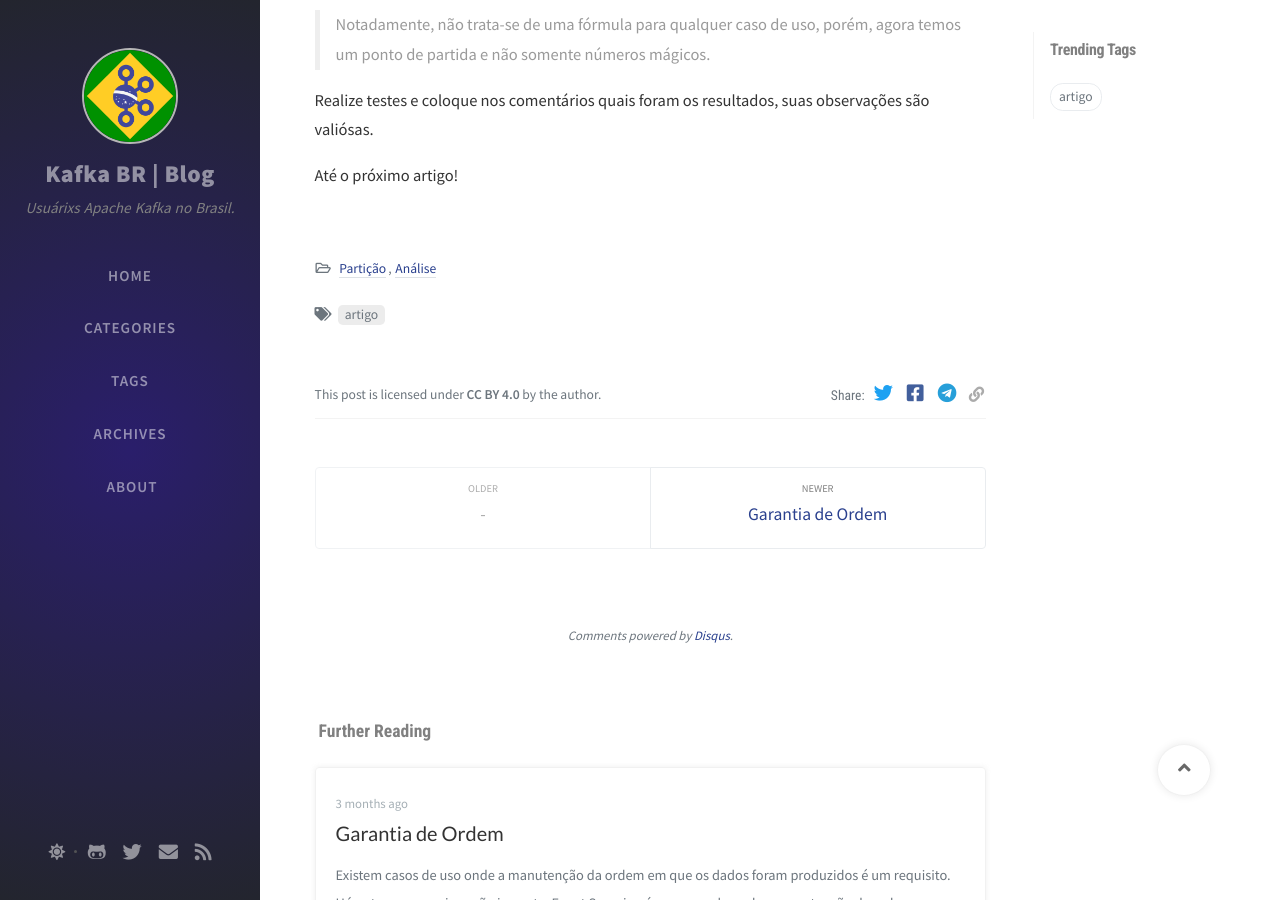
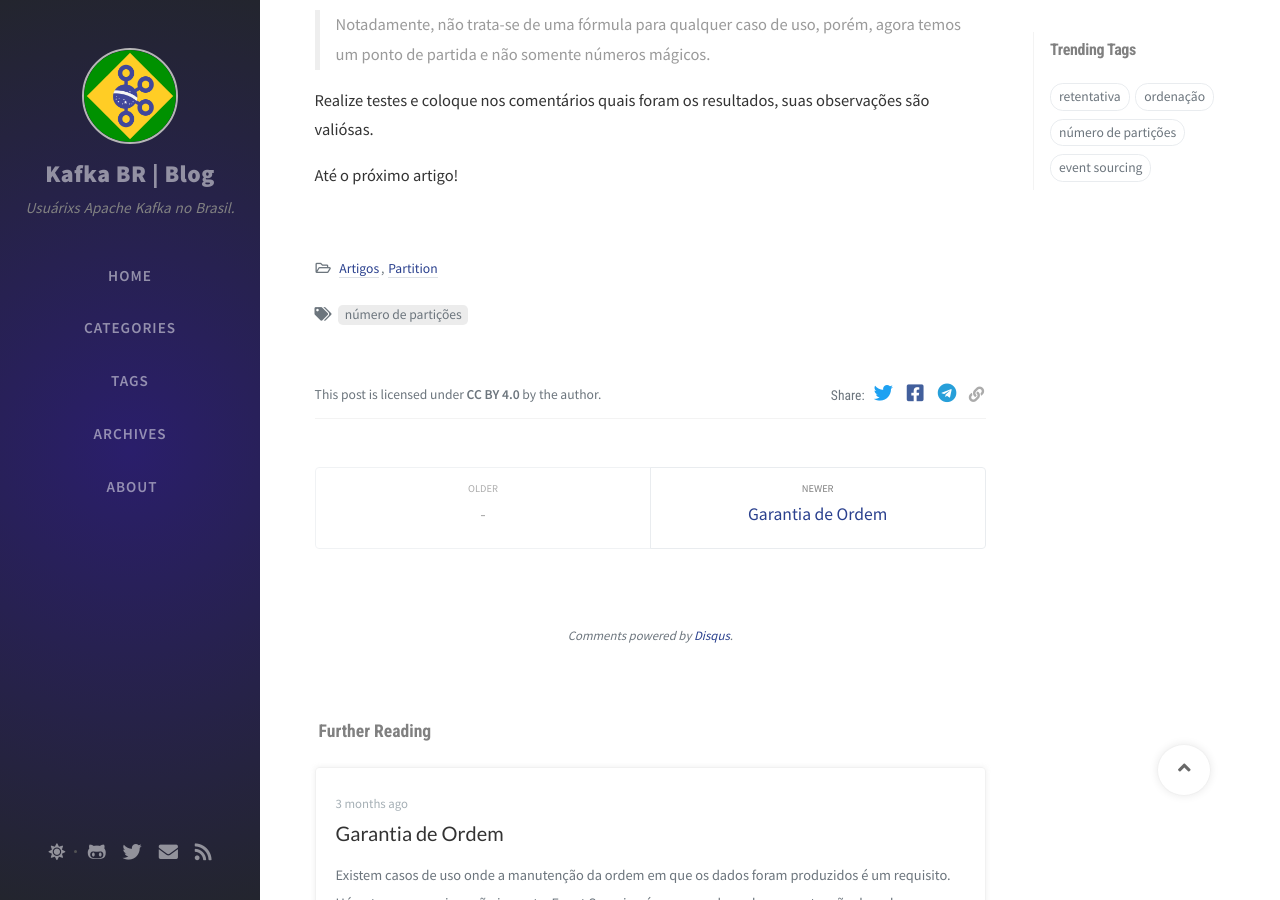
Before and after one commit to fabiojose/kafkabr-blog, a Jekyll site: the page built from _posts/2020-04-01-quantas-particoes-por-topico.md, in a window 1280 px wide and 900 px high, scrolled down 1729 px. Built offline with Jekyll 4.4.1, drawn with Linux system fonts in a browser that asks for light colours; nearby versions of some CDN libraries; comment, search, counter and statistics services are not loaded.

Commit message:
Corrige estrutura de categorias
Signed-off-by: fabiojose <fabiojose@gmail.com>

```diff
--- a/_posts/2020-04-01-quantas-particoes-por-topico.md
+++ b/_posts/2020-04-01-quantas-particoes-por-topico.md
@@ -1,9 +1,9 @@
 ---
-title:  "Quantas Partições por Tópico?"
+title:  Quantas Partições por Tópico?
 author: fabiojose
 date:   2020-04-01 22:03:36 -0300
-categories: [Partição, Análise]
-tags: [artigo]
+categories: [Artigos, Partition]
+tags: [número de partições]
 toc: false
 ---
 
--- a/_posts/2020-04-11-garantia-de-ordem.md
+++ b/_posts/2020-04-11-garantia-de-ordem.md
@@ -2,8 +2,8 @@
 title:  Garantia de Ordem
 author: fabiojose
 date:   2020-04-11 22:03:36 -0300
-categories: [Produtor, Tópico, Partição]
-tags: [artigo]
+categories: [Artigos, Producer]
+tags: [event sourcing, ordenação, retentativa]
 toc: false
 ---
 
```
